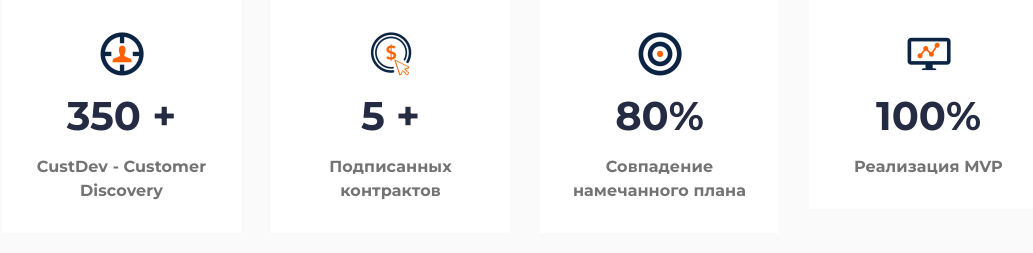
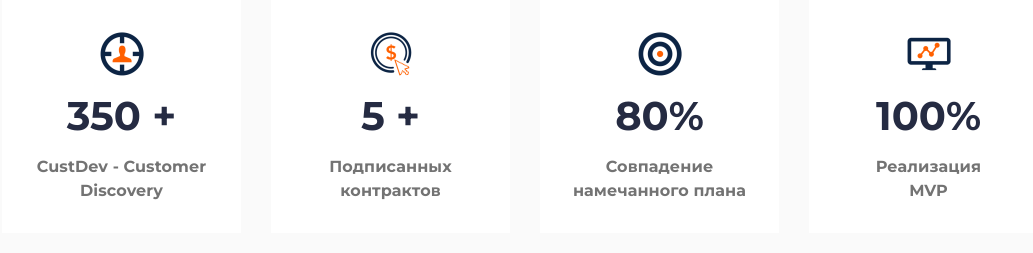
Before and after one commit to Russ-177/product-manager_experience, a plain HTML site: page index.html in a window 1280 px wide. Shown: the part 1143-1396 px from the top of the page, without its empty margins (115-1148 px from the left). Drawn offline with Linux system fonts and the light colour scheme.

Commit message:
Update index.html

```diff
--- a/index.html
+++ b/index.html
@@ -112,7 +112,7 @@
 										<img src="img/advantages/04.png" alt="Business & Finance">
 									</div>
 									<div class="advantages__value">100%</div>
-									<div class="advantages__text">Реализация MVP</div>
+									<div class="advantages__text">Реализация <br> MVP</div>
 								</div>
 							</div>
 						</div>
```
